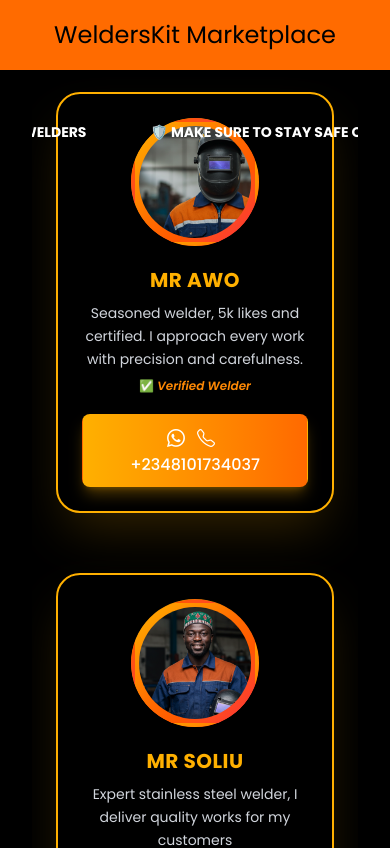
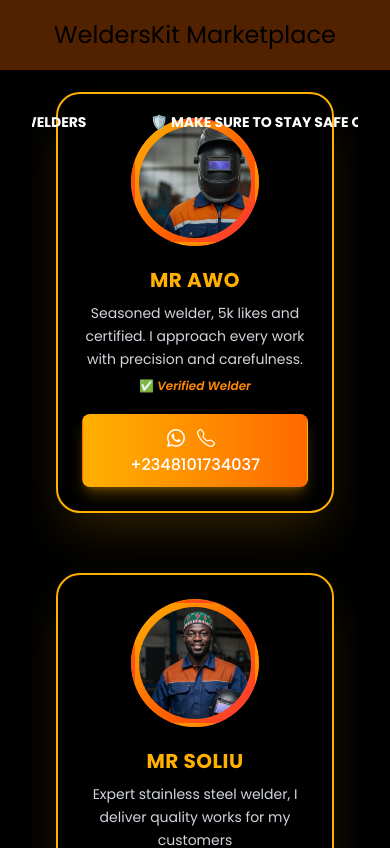
Before and after one commit to Ayotheg/welderskit-marketplace, a React (Vite) app: page / in a window 390 px wide. Shown: the top 848 px of the page. Built offline with nearby package versions, Linux system fonts and the light colour scheme; a web font is replaced by a local one.

Commit message:
Update navbar.css

```diff
--- a/src/navbar.css
+++ b/src/navbar.css
@@ -12,7 +12,7 @@
 .text{
     top: 0;
     height: 70px;
-    background-color:#FF6B00;
+    background-color:#522200;
     left: 50%;
     transform: translateX(-50%);
     position: absolute;
@@ -38,7 +38,7 @@
 .scrolling-text-animation{
     position: relative;
     z-index: -1 !important;
-    top: 10px;
+    top: 1/50px;
 
 
 }
```
